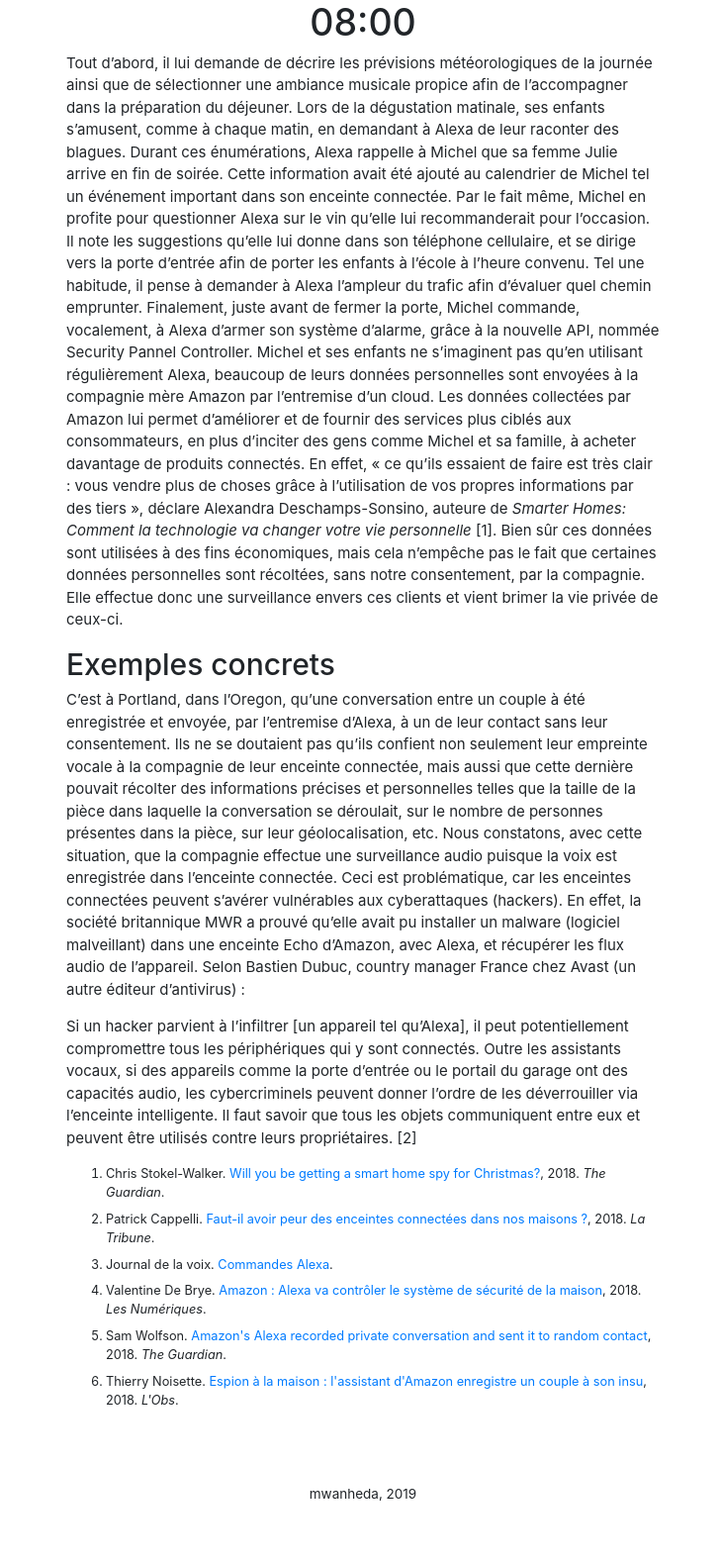
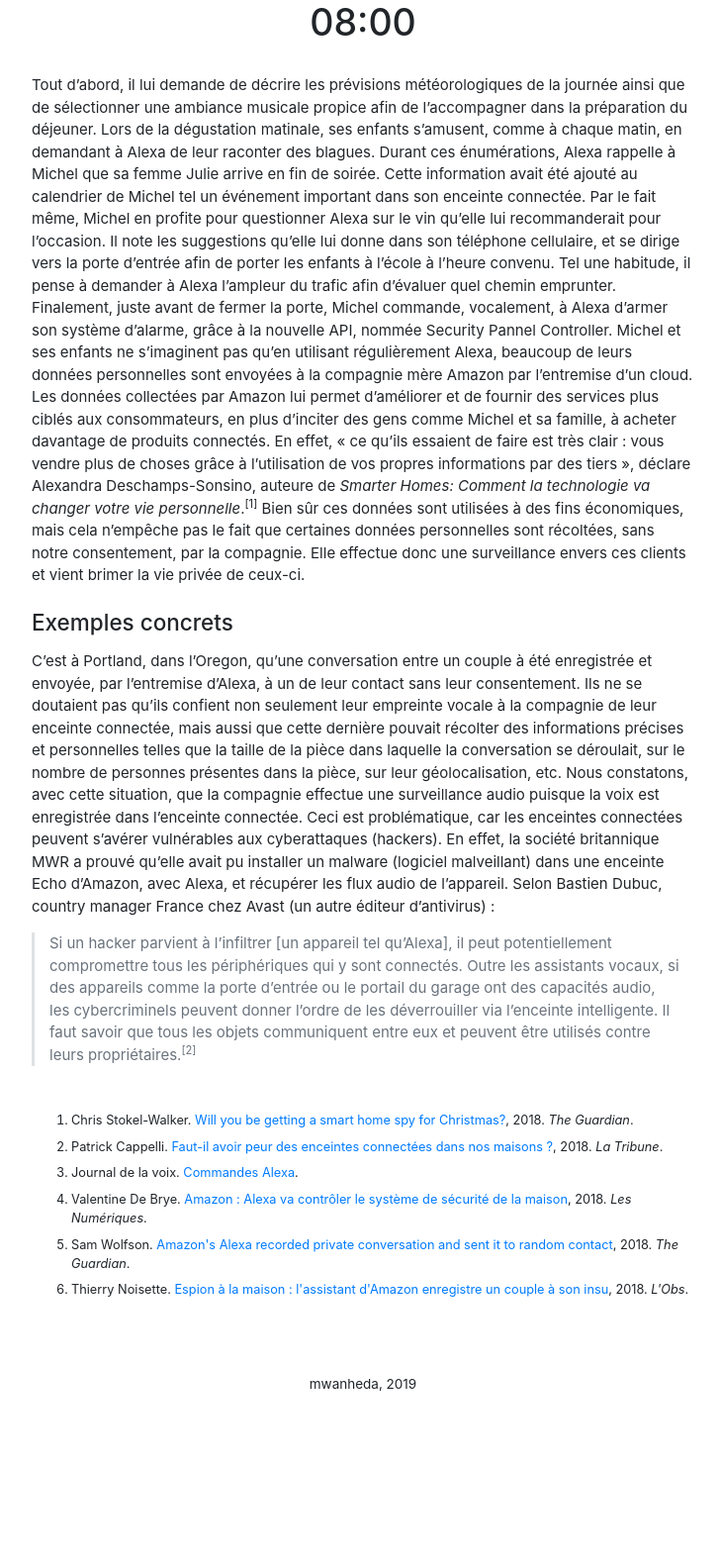
Before and after one commit to mwanheda/michel, a Jekyll site: the page built from _steps/0800.md, in a window 1280 px wide. Shown: the whole page at 99% size, without its empty margins (273-1002 px from the left). Built offline with Jekyll 4.4.1, drawn with Linux system fonts in a browser that asks for light colours; some web fonts are replaced; after the commit the page ends 1468 px from its top, so only the background shows below that.

Commit message:
Improve headings style and blockquotes in markdown-body

```diff
--- a/_layouts/default.html
+++ b/_layouts/default.html
@@ -6,7 +6,7 @@
 <div class="master">
     {% include header.html %}
 
-    <main class="content container-sm">
+    <main class="content">
         {{ content }}
     </main>
 </div>
--- a/_layouts/step.html
+++ b/_layouts/step.html
@@ -2,10 +2,13 @@
 layout: default
 ---
 
+<div class="markdown-body">
     <h1 class="text-center">{{ page.time }}</h1>
 
     {{ content }}
 
+
+    <div class="references">
         <ol class="references-list">
             {% for reference in page.references %}
             <li>
@@ -17,3 +20,5 @@
             </li>
             {% endfor %}
         </ol>
+    </div>
+</div>
--- a/_steps/0800.md
+++ b/_steps/0800.md
@@ -44,11 +44,11 @@
 
 Tout d’abord, il lui demande de décrire les prévisions météorologiques de la journée ainsi que de sélectionner une ambiance musicale propice afin de l'accompagner dans la préparation du déjeuner. Lors de la dégustation matinale, ses enfants s'amusent, comme à chaque matin, en demandant à Alexa de leur raconter des blagues. Durant ces énumérations, Alexa rappelle à Michel que sa femme Julie arrive en fin de soirée. Cette information avait été ajouté au calendrier de Michel tel un événement important dans son enceinte connectée.
 Par le fait même, Michel en profite pour questionner Alexa sur le vin qu’elle lui recommanderait pour l’occasion. Il note les suggestions qu’elle lui donne dans son téléphone cellulaire, et se dirige vers la porte d’entrée afin de porter les enfants à l’école à l’heure convenu. Tel une habitude, il pense à demander à Alexa l’ampleur du trafic afin d’évaluer quel chemin emprunter. Finalement, juste avant de fermer la porte, Michel commande, vocalement, à Alexa d'armer son système d’alarme, grâce à la nouvelle API, nommée Security Pannel Controller.
-Michel et ses enfants ne s’imaginent pas qu’en utilisant régulièrement Alexa, beaucoup de leurs données personnelles sont envoyées à la compagnie mère Amazon par l’entremise d’un cloud. Les données collectées par Amazon lui permet d’améliorer et de fournir des services plus ciblés aux consommateurs, en plus d’inciter des gens comme Michel et sa famille, à acheter davantage de produits connectés. En effet, « ce qu'ils essaient de faire est très clair : vous vendre plus de choses grâce à l'utilisation de vos propres informations par des tiers », déclare Alexandra Deschamps-Sonsino, auteure de _Smarter Homes: Comment la technologie va changer votre vie personnelle_ [1]. Bien sûr ces données sont utilisées à des fins économiques, mais cela n’empêche pas le fait que certaines données personnelles sont récoltées, sans notre consentement, par la compagnie. Elle effectue donc une surveillance envers ces clients et vient brimer la vie privée de ceux-ci.
+Michel et ses enfants ne s’imaginent pas qu’en utilisant régulièrement Alexa, beaucoup de leurs données personnelles sont envoyées à la compagnie mère Amazon par l’entremise d’un cloud. Les données collectées par Amazon lui permet d’améliorer et de fournir des services plus ciblés aux consommateurs, en plus d’inciter des gens comme Michel et sa famille, à acheter davantage de produits connectés. En effet, « ce qu'ils essaient de faire est très clair : vous vendre plus de choses grâce à l'utilisation de vos propres informations par des tiers », déclare Alexandra Deschamps-Sonsino, auteure de _Smarter Homes: Comment la technologie va changer votre vie personnelle_.<sup>[1]</sup> Bien sûr ces données sont utilisées à des fins économiques, mais cela n’empêche pas le fait que certaines données personnelles sont récoltées, sans notre consentement, par la compagnie. Elle effectue donc une surveillance envers ces clients et vient brimer la vie privée de ceux-ci.
 
 ## Exemples concrets
 
 C’est à Portland, dans l’Oregon, qu’une conversation entre un couple à été enregistrée et envoyée, par l’entremise d’Alexa, à un de leur contact sans leur consentement. Ils ne se doutaient pas qu’ils confient non seulement leur empreinte vocale à la compagnie de leur enceinte connectée, mais aussi que cette dernière pouvait récolter des informations précises et personnelles telles que la taille de la pièce dans laquelle la conversation se déroulait, sur le nombre de personnes présentes dans la pièce, sur leur géolocalisation, etc. Nous constatons, avec cette situation, que la compagnie effectue une surveillance audio puisque la voix est enregistrée dans l’enceinte connectée.
 Ceci est problématique, car les enceintes connectées peuvent s’avérer vulnérables aux cyberattaques (hackers). En effet, la société britannique MWR a prouvé qu'elle avait pu installer un malware (logiciel malveillant) dans une enceinte Echo d'Amazon, avec Alexa, et récupérer les flux audio de l’appareil. Selon Bastien Dubuc, country manager France chez Avast (un autre éditeur d'antivirus) :
 
-> Si un hacker parvient à l'infiltrer [un appareil tel qu’Alexa], il peut potentiellement compromettre tous les périphériques qui y sont connectés. Outre les assistants vocaux, si des appareils comme la porte d'entrée ou le portail du garage ont des capacités audio, les cybercriminels peuvent donner l'ordre de les déverrouiller via l'enceinte intelligente. Il faut savoir que tous les objets communiquent entre eux et peuvent être utilisés contre leurs propriétaires. [2]
+> Si un hacker parvient à l'infiltrer [un appareil tel qu’Alexa], il peut potentiellement compromettre tous les périphériques qui y sont connectés. Outre les assistants vocaux, si des appareils comme la porte d'entrée ou le portail du garage ont des capacités audio, les cybercriminels peuvent donner l'ordre de les déverrouiller via l'enceinte intelligente. Il faut savoir que tous les objets communiquent entre eux et peuvent être utilisés contre leurs propriétaires.<sup>[2]</sup>
--- a/css/main.css
+++ b/css/main.css
@@ -20,6 +20,12 @@
 
 .master {
     flex: 1 0 auto;
+}
+
+.content {
+    max-width: 700px;
+    margin: auto;
+    padding: 0 1rem;
 }
 
 .container-md {
@@ -60,19 +66,80 @@
     background-color: #ddd;
 }
 
+.timeline-title {
+    margin-bottom: 1rem;
+}
+
 .step-time {
     padding: .25rem .5rem;
     color: #fff;
     background-color: #111;
-    border-radius: .5rem;
+    border-radius: .3rem;
 }
 
 .timeline-text {
     margin: 0;
 }
 
+/* Markdown body */
+
+.markdown-body h1,
+.markdown-body h2,
+.markdown-body h3,
+.markdown-body h4,
+.markdown-body h5,
+.markdown-body h6 {
+    margin-top: 1.5rem;
+    margin-bottom: 1rem;
+    /*font-weight: 600;*/
+}
+
+.markdown-body > :first-child {
+    margin-top: 0;
+    margin-bottom: 2rem;
+}
+
+.markdown-body h2 {
+    font-size: 1.5rem;
+}
+
+.markdown-body h3 {
+    font-size: 1.25rem;
+}
+
+.markdown-body h4 {
+    font-size: 1rem;
+}
+
+.markdown-body h5 {
+    font-size: .875rem;
+}
+
+.markdown-body h6 {
+    color: #6a737d;
+    font-size: .85rem;
+}
+
+.markdown-body blockquote {
+    border-left: .25em solid #dfe2e5;
+    color: #6a737d;
+    padding: 0 1em;
+}
+
+.markdown-body blockquote > :last-child {
+    margin-bottom: 0;
+}
+
+.markdown-body blockquote > :first-child {
+    margin-top: 0;
+}
+
+.references {
+    margin-top: 3rem;
+}
+
 .references-list {
-   font-size: .85rem;
+    font-size: .85rem;
 }
 
 .references-list li:not(:last-of-type) {
```
Also changed, not shown: _steps/1000.md (+2 -2 lines), _steps/2100.md (+1 -1 lines). Lines whose indentation alone changed are shown as unchanged.
